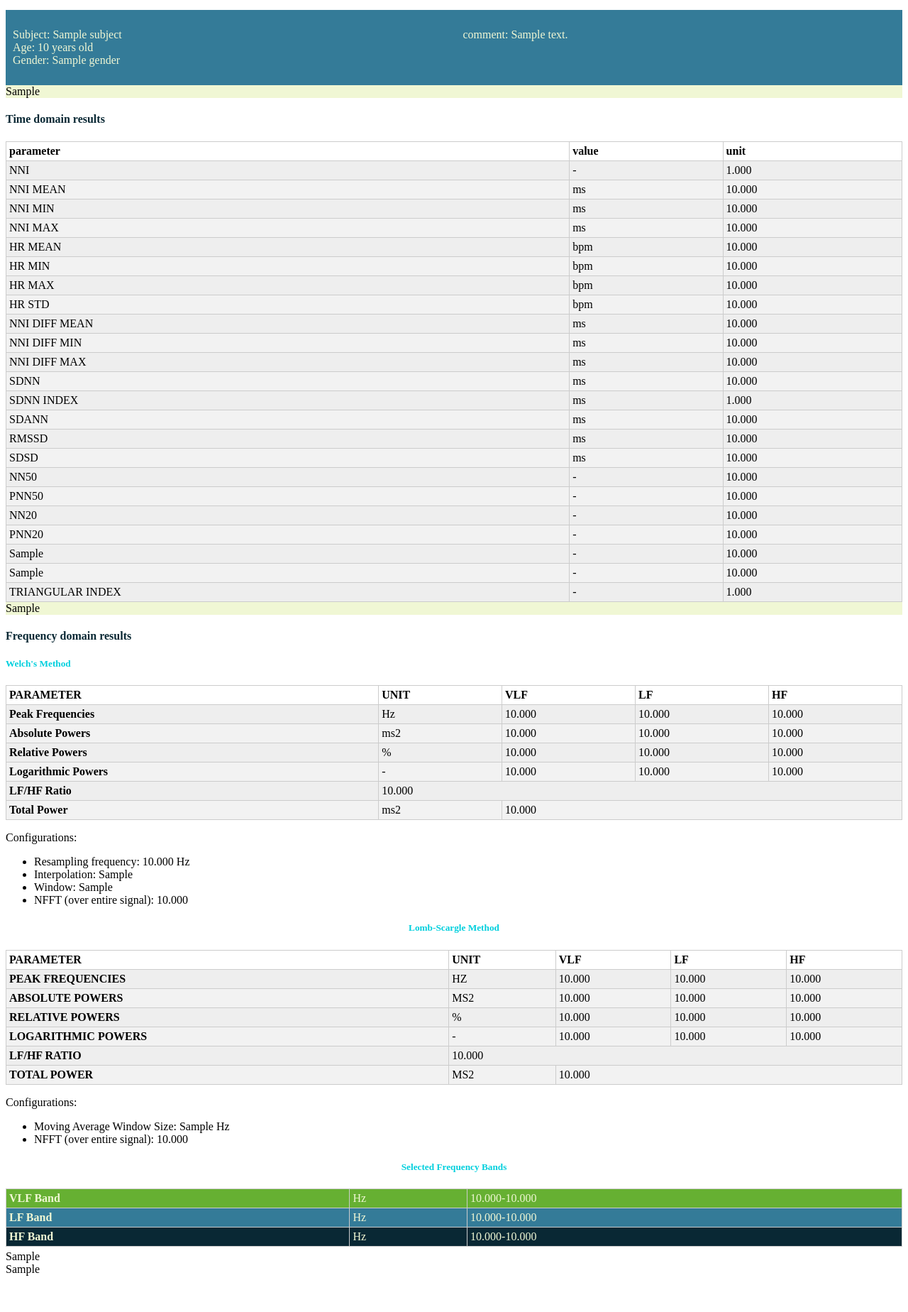
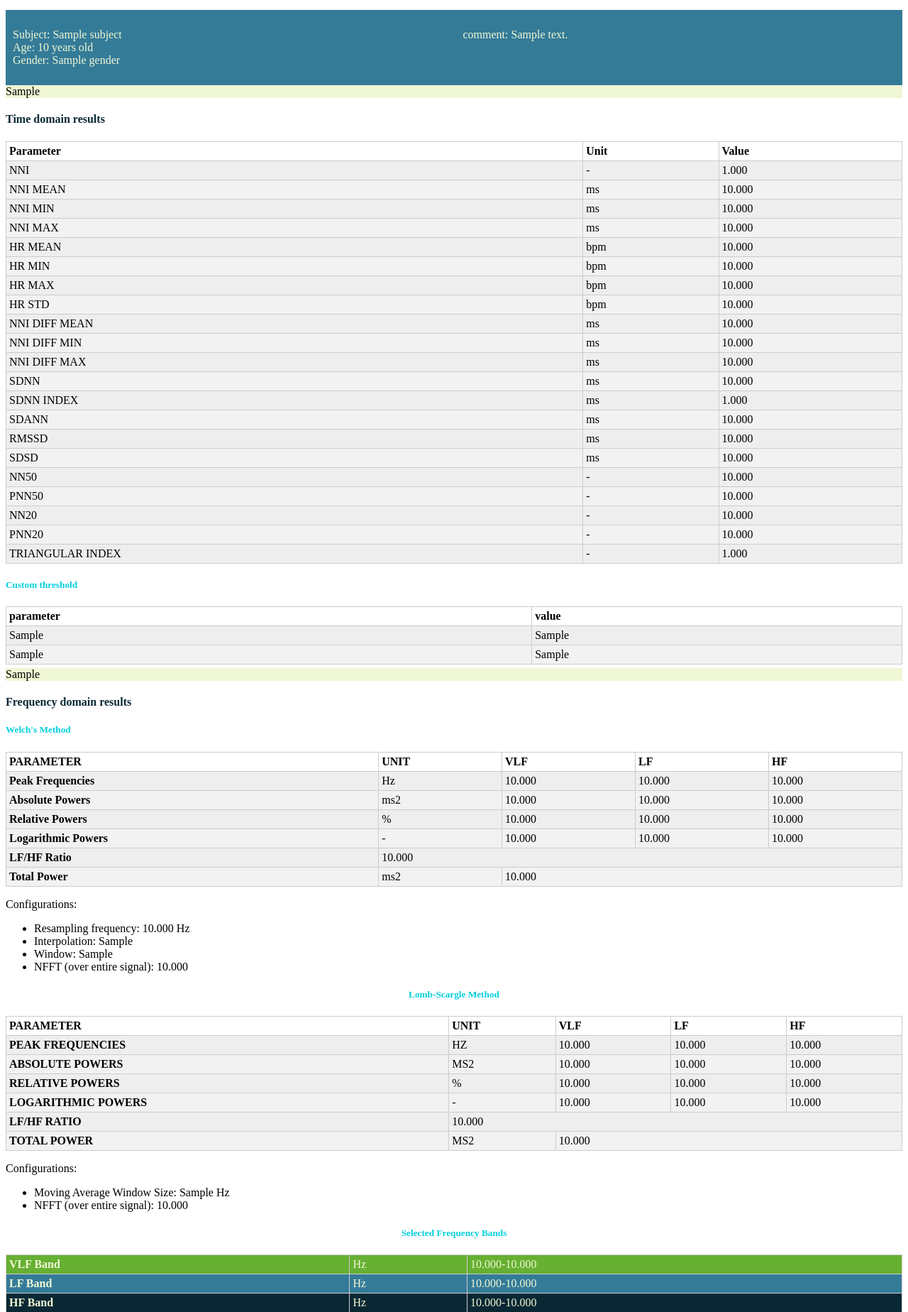
Before and after one commit to IsmaelNjama/hrvanalysis-project, a Django app: template analysis/templates/analysis/pdf-report.html in a window 1280 px wide. Shown: the part 197-2045 px from the top of the page at 71% size. Run offline with Django 3.2, Linux system fonts and the light colour scheme; the template is opened without the code that fills it: most values are stand-ins (such as "Sample title", 1, 10 or a date in 2020); data that the repository does not hold is empty.

Commit message:
ajust report formating

```diff
--- a/analysis/templates/analysis/pdf-report.html
+++ b/analysis/templates/analysis/pdf-report.html
@@ -115,13 +115,13 @@
 
     <section>
         <h4>Time domain results</h4>
-        <div>
+        <div class="mb-3">
             <table class="table">
                 <thead>
                     <tr>
-                        <th scope="col">parameter</th>
-                        <th scope="col">value</th>
-                        <th scope="col">unit</th>
+                        <th scope="col">Parameter</th>
+                        <th scope="col">Unit</th>
+                        <th scope="col">Value</th>
                     </tr>
                 </thead>
                 <tbody>
@@ -226,19 +226,30 @@
                         <td>{{ result.parameters.pnn20|floatformat:3|intcomma }}</td>
                     </tr>
                     <tr>
+                        <td>TRIANGULAR INDEX</td>
+                        <td>-</td>
+                        <td>{{ result.parameters.tri_index|floatformat:3|intcomma }}</td>
+                    </tr>
+                </tbody>
+            </table>
+        </div>
+        <div class="mb-3">
+            <h5>Custom threshold</h5>
+            <table>
+                <thead>
+                    <tr>
+                        <th scope="col">parameter</th>
+                        <th scope="col">value</th>
+                    </tr>
+                </thead>
+                <tbody>
+                    <tr>
                         <td>{{ custom_threshold.2 }}</td>
-                        <td>-</td>
-                        <td>{% if custom_threshold.3 %}{{ custom_threshold.3|floatformat:3|intcomma }}{% else %}-{% endif %}</td>
+                        <td>{{ custom_threshold.3 }}</td>
                     </tr>
                     <tr>
                         <td>{{ custom_threshold.0 }}</td>
-                        <td>-</td>
-                        <td>{% if custom_threshold.1 %}{{ custom_threshold.1|floatformat:3|intcomma}}{% else %}-{% endif %}</td>
-                    </tr>
-                    <tr>
-                        <td>TRIANGULAR INDEX</td>
-                        <td>-</td>
-                        <td>{{ result.parameters.tri_index|floatformat:3|intcomma }}</td>
+                        <td>{{ custom_threshold.1 }}</td>
                     </tr>
                 </tbody>
             </table>
--- a/analysis/views.py
+++ b/analysis/views.py
@@ -168,7 +168,7 @@ def result_render_pdf(request, pk):
 		ct = result.settings['kwargs_time']['threshold']
 		custom_threshold = (f'pnn{ct}', result.parameters[f'pnn{ct}'],f'nn{ct}', result.parameters[f'nn{ct}'])
 	except:
-		custom_threshold = ("ppxx", "n/a", "nnxx", "n/a")
+		custom_threshold = ("ppxx", "-", "nnxx", "-")
 	context = {'result': result, 'custom_threshold' : custom_threshold}
 	# Create a Django response object, and specify content_type as pdf
 	now=datetime.datetime.now()
```
